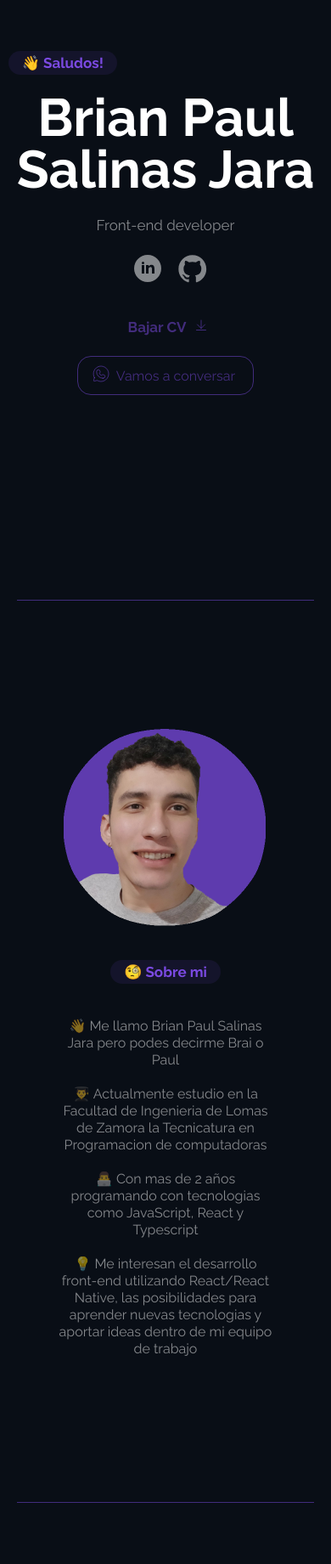
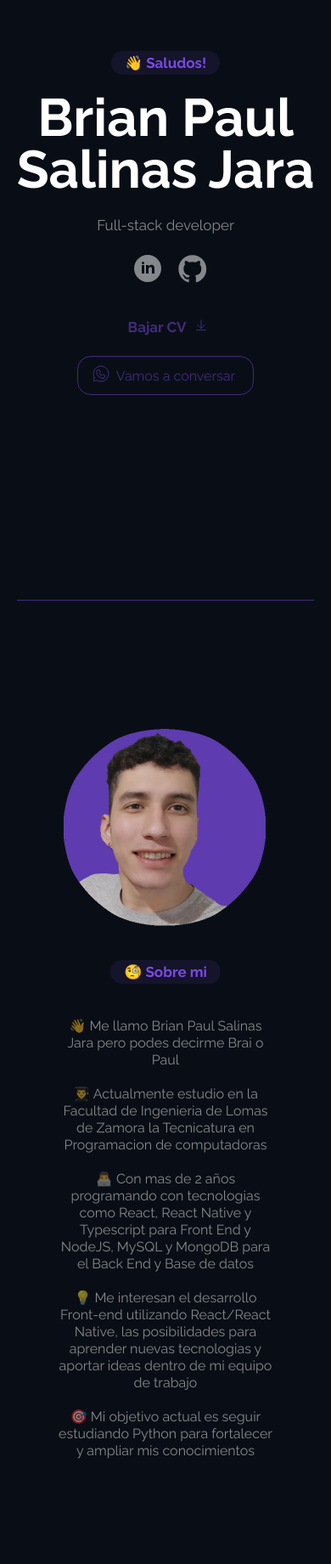
Before and after one commit to SalinasPaulDev/Portfolio-nxt-13, a Next.js app: page / in a window 390 px wide. Shown: the part 119-1960 px from the top of the page at 85% size. Built offline with nearby package versions, Linux system fonts and the light colour scheme; no server answers; the database is empty.

Commit message:
fix info about

```diff
--- a/sections/About/components/About.js
+++ b/sections/About/components/About.js
@@ -19,8 +19,9 @@ export const About = () => {
           <p>
             <span>👋 Me llamo Brian Paul Salinas Jara pero podes decirme Brai o Paul </span>
             <span>👨‍🎓 Actualmente estudio en la Facultad de Ingenieria de Lomas de Zamora la Tecnicatura en Programacion de computadoras</span>
-            <span>👨‍💻 Con mas de 2 años programando con tecnologias como JavaScript, React y Typescript </span>
-            <span>💡 Me interesan el desarrollo front-end utilizando React/React Native, las posibilidades para aprender nuevas tecnologias y aportar ideas dentro de mi equipo de trabajo</span>
+            <span>👨‍💻 Con mas de 2 años programando con tecnologias como React, React Native y Typescript para Front End y NodeJS, MySQL y MongoDB para el Back End y Base de datos </span>
+            <span>💡 Me interesan el desarrollo Front-end utilizando React/React Native, las posibilidades para aprender nuevas tecnologias y aportar ideas dentro de mi equipo de trabajo</span>
+            <span>🎯 Mi objetivo actual es seguir estudiando Python para fortalecer y ampliar mis conocimientos</span>
           </p>
         </div>
       </div>
--- a/sections/Header/components/Header.js
+++ b/sections/Header/components/Header.js
@@ -20,9 +20,11 @@ const Header = () => {
       <Navbar />
       <div className={headerStyle.container} id='header'>
         <div>
-          <Ticket text='👋 Saludos! ' />
+          <div className={headerStyle.ticket}>
+            <Ticket text='👋 Saludos! ' />
+          </div>
           <h1 className={headerStyle.title}>Brian Paul Salinas Jara</h1>
-          <p className={headerStyle.subtitle}>Front-end developer</p>
+          <p className={headerStyle.subtitle}>Full-stack developer</p>
           <div className={headerStyle.icons}>
             <Link href='https://www.linkedin.com/in/brian-pauldev/'>
               <LinkedinIcon />
--- a/styles/Experience.module.css
+++ b/styles/Experience.module.css
@@ -23,9 +23,12 @@
         display: flex;
         flex-direction: column;
         align-items: center;
+        text-align: center;
+
     }
 
     .title>h2 {
         font-size: 36px;
     }
+
 }
--- a/styles/Header.module.css
+++ b/styles/Header.module.css
@@ -89,4 +89,10 @@
     .contentDownload {
         align-items: center;
     }
+
+    .ticket {
+        display: flex;
+        width: 100%;
+        justify-content: center;
+    }
 }
```
